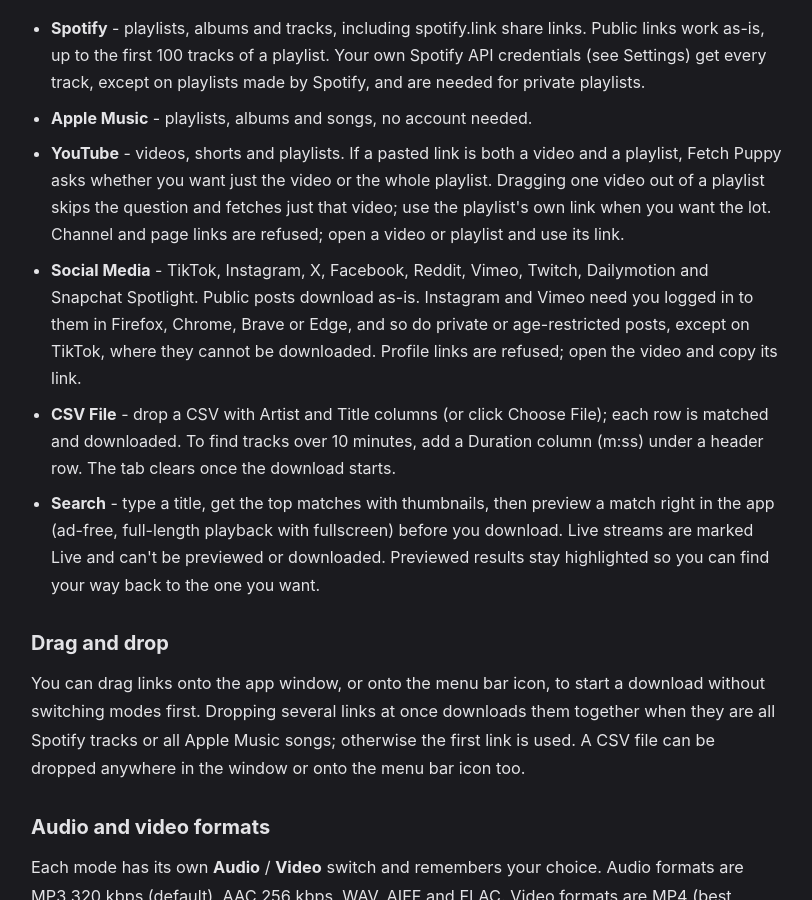
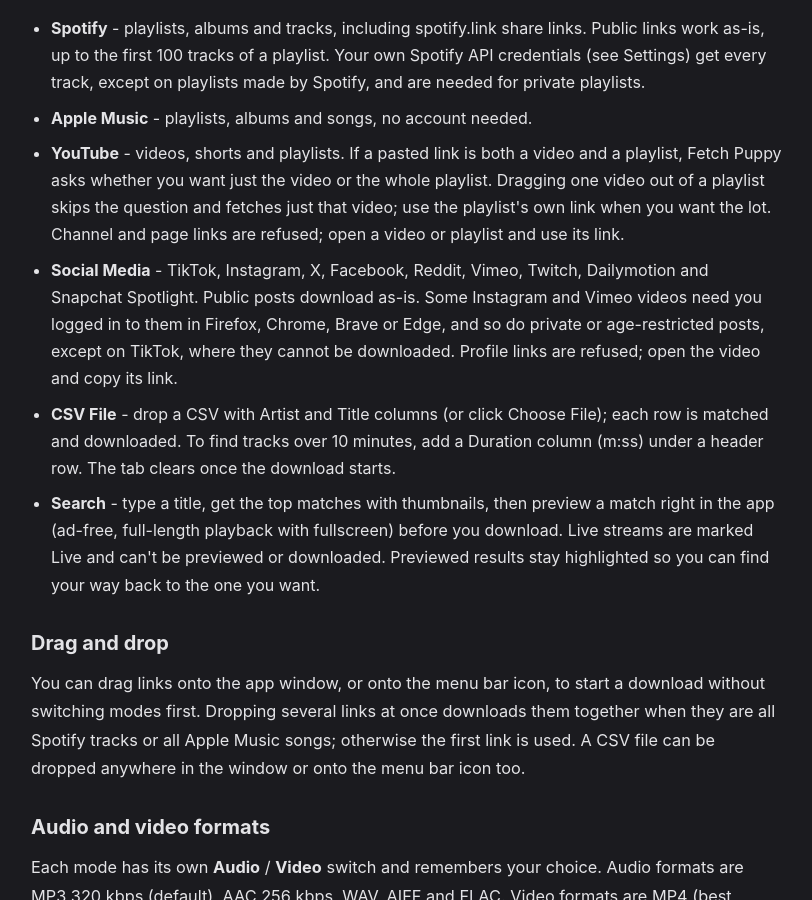
Before and after one commit to BSKapps/bskapps.github.io, a Jekyll site: the page built from articles/fetch-puppy-guide/index.html, in a window 1280 px wide and 900 px high, scrolled down 482 px. Shown: the whole window, without its empty margins (233-1045 px from the left). Built offline with Jekyll 4.4.1, drawn with Linux system fonts in a browser that asks for light colours.

Commit message:
Fetch Puppy guide: some Instagram and Vimeo videos need a login

```diff
--- a/_data/guides/fetch-puppy-guide.json
+++ b/_data/guides/fetch-puppy-guide.json
@@ -46,7 +46,7 @@
             "**Spotify** - playlists, albums and tracks, including spotify.link share links. Public links work as-is, up to the first 100 tracks of a playlist. Your own Spotify API credentials (see Settings) get every track, except on playlists made by Spotify, and are needed for private playlists.",
             "**Apple Music** - playlists, albums and songs, no account needed.",
             "**YouTube** - videos, shorts and playlists. If a pasted link is both a video and a playlist, Fetch Puppy asks whether you want just the video or the whole playlist. Dragging one video out of a playlist skips the question and fetches just that video; use the playlist's own link when you want the lot. Channel and page links are refused; open a video or playlist and use its link.",
-            "**Social Media** - TikTok, Instagram, X, Facebook, Reddit, Vimeo, Twitch, Dailymotion and Snapchat Spotlight. Public posts download as-is. Instagram and Vimeo need you logged in to them in Firefox, Chrome, Brave or Edge, and so do private or age-restricted posts, except on TikTok, where they cannot be downloaded. Profile links are refused; open the video and copy its link.",
+            "**Social Media** - TikTok, Instagram, X, Facebook, Reddit, Vimeo, Twitch, Dailymotion and Snapchat Spotlight. Public posts download as-is. Some Instagram and Vimeo videos need you logged in to them in Firefox, Chrome, Brave or Edge, and so do private or age-restricted posts, except on TikTok, where they cannot be downloaded. Profile links are refused; open the video and copy its link.",
             "**CSV File** - drop a CSV with Artist and Title columns (or click Choose File); each row is matched and downloaded. To find tracks over 10 minutes, add a Duration column (m:ss) under a header row. The tab clears once the download starts.",
             "**Search** - type a title, get the top matches with thumbnails, then preview a match right in the app (ad-free, full-length playback with fullscreen) before you download. Live streams are marked Live and can't be previewed or downloaded. Previewed results stay highlighted so you can find your way back to the one you want."
           ]
```
